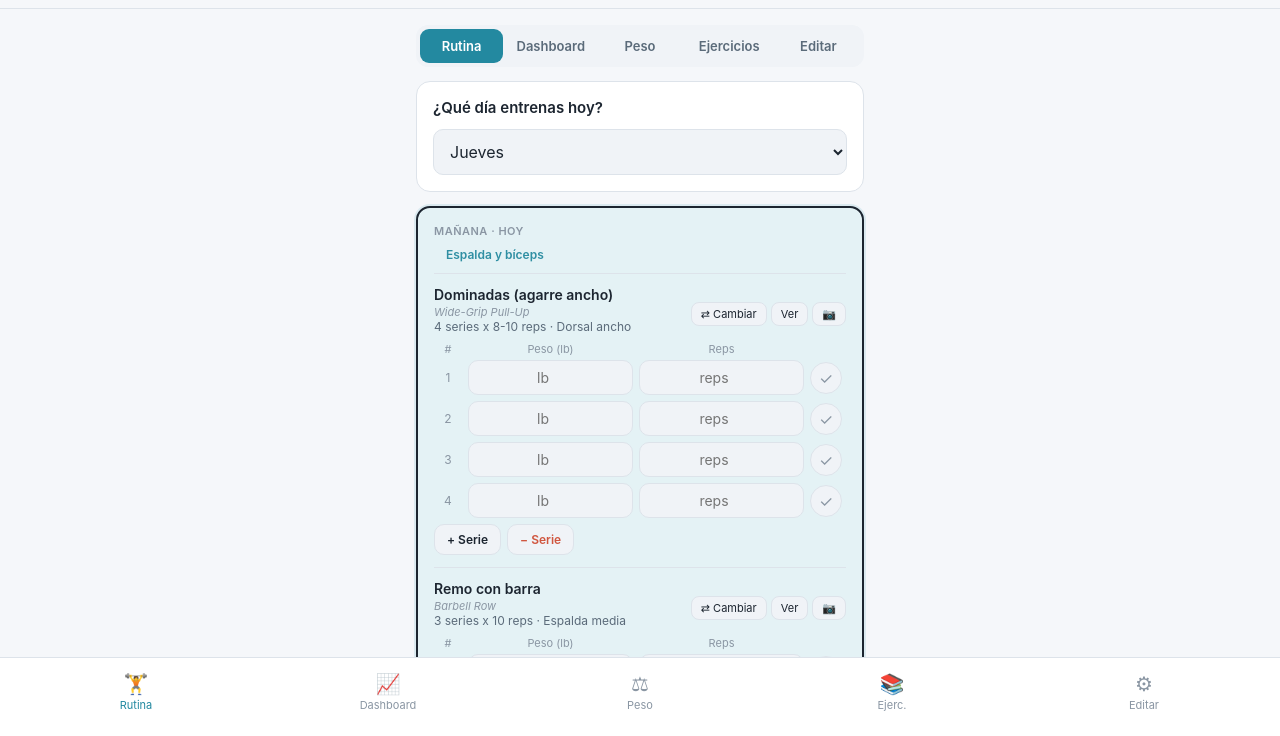
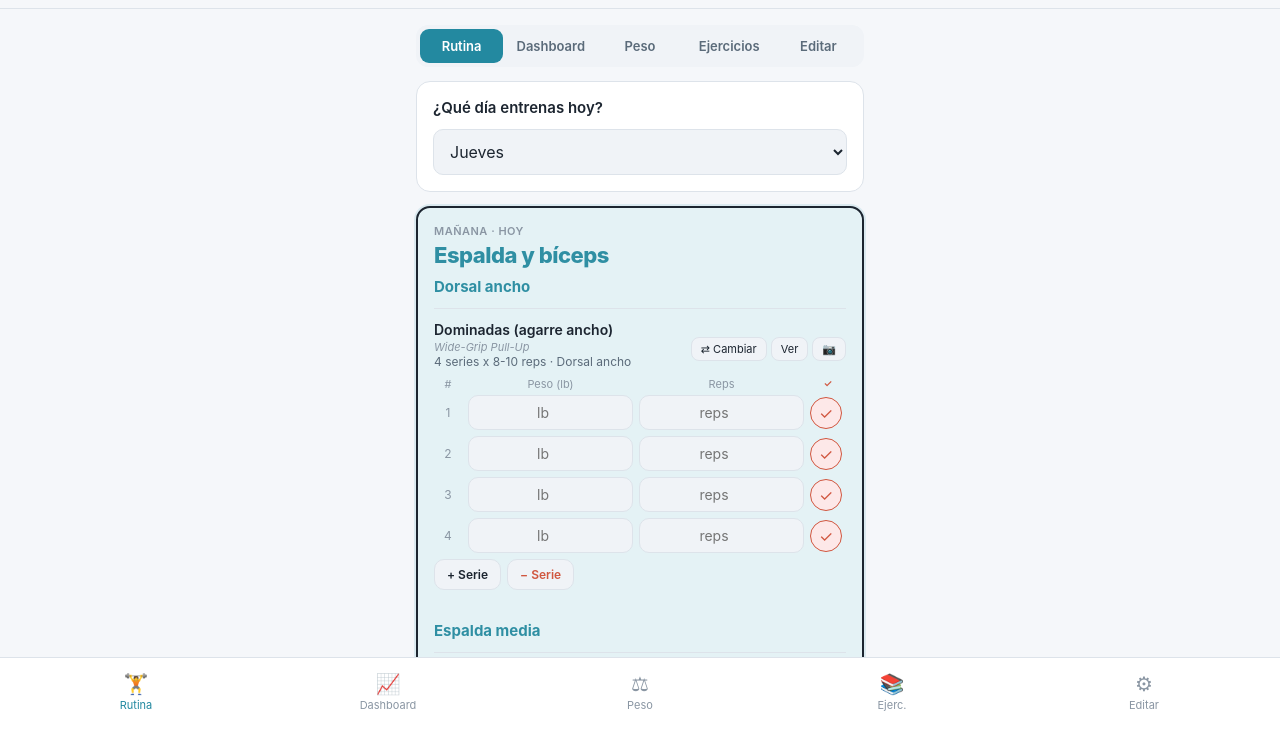
Before and after one commit to Fercarva77/mi-progreso-gym, a plain HTML site: page index.html in a window 1280 px wide. Shown: the part 64-800 px from the top of the page. Drawn offline with Linux system fonts and the light colour scheme.

Commit message:
Update index.html

```diff
--- a/index.html
+++ b/index.html
@@ -63,7 +63,7 @@
   .sets-grid { display:grid; grid-template-columns:28px 1fr 1fr 36px; gap:6px; align-items:center; margin-bottom:6px; }
   .sets-grid .set-num { font-size:12px; color:var(--text-muted); text-align:center; }
   .sets-grid input { padding:8px 8px; font-size:14px; text-align:center; }
-  .check-btn { width:32px; height:32px; border-radius:50%; background:var(--card2); border:0.5px solid var(--border); display:flex; align-items:center; justify-content:center; font-size:16px; color:var(--text-muted); cursor:pointer; flex-shrink:0; }
+  .check-btn { width:32px; height:32px; border-radius:50%; background:#fde8e8; border:1.5px solid var(--danger); display:flex; align-items:center; justify-content:center; font-size:16px; color:var(--danger); cursor:pointer; flex-shrink:0; }
   .check-btn.done { background:var(--success-light); color:var(--success); border-color:var(--success); }
   .sets-header { display:grid; grid-template-columns:28px 1fr 1fr 36px; gap:6px; margin-bottom:6px; }
   .sets-header span { font-size:11px; color:var(--text-muted); text-align:center; }
@@ -1232,7 +1232,7 @@ function renderSessionBlock(dayKey, momento, momentoLabel, isToday) {
   const cardClass = isToday ? 'today' : 'muted';
   let html = `<div class="session-card ${cardClass}" style="background:${grupoColor.bg}; border-color:${grupoColor.c}66;">`;
   html += `<div class="session-label">${momentoLabel}${isToday?' · hoy':''}</div>`;
-  html += `<div class="day-pill" style="background:${grupoColor.c}33; color:${grupoColor.c};">${sesion.titulo}</div>`;
+  html += `<div style="font-size:22px; font-weight:800; color:${grupoColor.c}; margin-bottom:4px; letter-spacing:-0.5px;">${sesion.titulo}</div>`;
 
   const key = getTodayWorkoutKey(dayKey);
 
@@ -1250,15 +1250,31 @@ function renderSessionBlock(dayKey, momento, momentoLabel, isToday) {
     html += `<button class="btn-primary btn-small" data-save-momento="${momento}">Guardar trote</button>`;
   } else if(sesion.tipo === 'pesas') {
     const savedSession = getSavedSession(dayKey, momento) || {exercises:{}};
+    // Agrupar por músculo específico
+    const porMusculo = {};
     sesion.ejercicios.forEach((nombreEj, exIdx) => {
       const def = findEjercicioDef(nombreEj);
+      const m = def.musculo || 'General';
+      if(!porMusculo[m]) porMusculo[m] = [];
+      porMusculo[m].push({nombreEj, exIdx});
+    });
+    let musculoAnterior = null;
+    sesion.ejercicios.forEach((nombreEj, exIdx) => {
+      const def = findEjercicioDef(nombreEj);
+      const musculoActual = def.musculo || 'General';
+      // Insertar subtítulo cuando cambia el músculo
+      if(musculoActual !== musculoAnterior) {
+        html += `<div style="margin:${musculoAnterior?'18px':'8px'} 0 8px; padding-bottom:4px; border-bottom:2px solid ${grupoColor.c}55;">
+          <span style="font-size:15px; font-weight:700; color:${grupoColor.c};">${musculoActual}</span>
+        </div>`;
+        musculoAnterior = musculoActual;
+      }
       const saved = savedSession.exercises[nombreEj];
-      let usedCopy = false;
       let sets = saved;
       // Buscar última sesión real (no la de hoy) para referencia
       const lastUsedSets = getLastUsedSets(nombreEj, key);
       if(!sets) {
-        if(lastUsedSets) { sets = lastUsedSets.map(s=>({peso:s.peso, reps:s.reps, done:false})); usedCopy = true; }
+        if(lastUsedSets) { sets = lastUsedSets.map(s=>({peso:s.peso, reps:s.reps, done:false})); }
       }
       if(!sets) sets = [];
       const hasSvg = !!SVGS[nombreEj];
@@ -1298,7 +1314,7 @@ function renderSessionBlock(dayKey, momento, momentoLabel, isToday) {
         <span style="font-size:11px; color:var(--text-muted); text-align:center;">#</span>
         <span style="font-size:11px; color:var(--text-muted); text-align:center;">Peso (lb)</span>
         <span style="font-size:11px; color:var(--text-muted); text-align:center;">Reps</span>
-        <span></span>
+        <span style="font-size:10px; color:var(--danger); text-align:center; font-weight:600;">✓</span>
       </div>`;
       const totalSeries = Math.max(sets.length, def.sets);
       for(let s=0; s<totalSeries; s++) {
@@ -1344,7 +1360,14 @@ function renderRoutine() {
 
     container.innerHTML = html;
 
-    container.querySelectorAll('.check-btn').forEach(btn=>btn.addEventListener('click',()=>btn.classList.toggle('done')));
+    container.querySelectorAll('.check-btn').forEach(btn=>btn.addEventListener('click',()=>{
+      btn.classList.toggle('done');
+      // Autoguardar al marcar/desmarcar una serie
+      autoGuardarRutina();
+      // Feedback visual breve
+      const wasDone = btn.classList.contains('done');
+      if(wasDone) showToast('Serie ✓ guardada');
+    }));
     container.querySelectorAll('.toggle-ver').forEach(btn=>{
       btn.addEventListener('click',()=>{
         const panel = document.getElementById('svgpanel-'+btn.dataset.idx);
```
